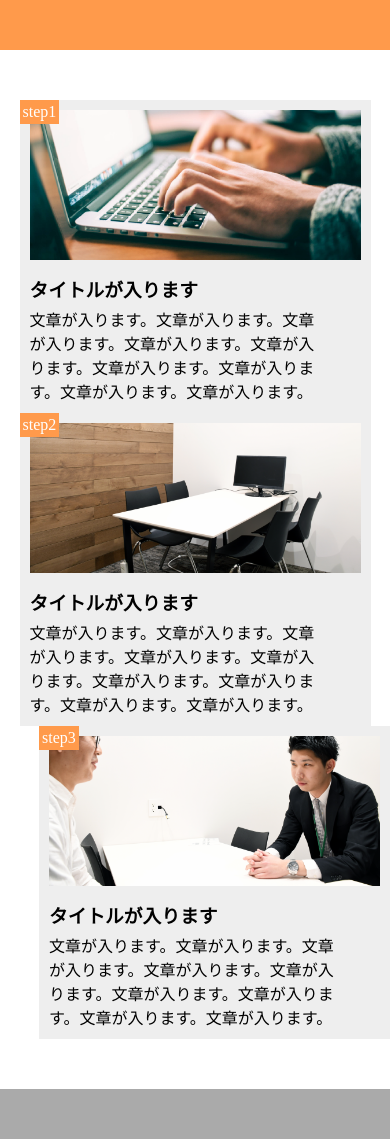
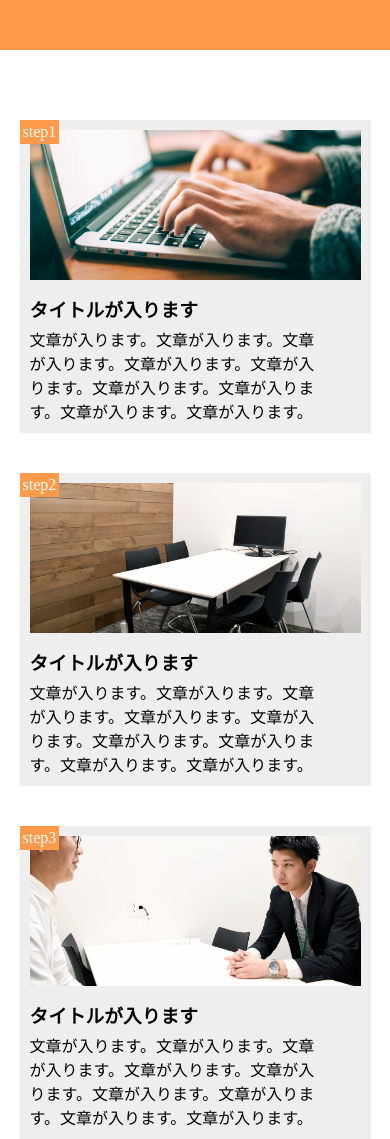
Before and after one commit to takahiroom/SINKADAI, a plain HTML site: page index.html in a window 390 px wide. Shown: the top 1139 px of the page. Drawn offline with Linux system fonts and the light colour scheme.

Commit message:
課題再提出

```diff
--- a/style.css
+++ b/style.css
@@ -21,10 +21,6 @@ main {
   padding: 10px;
   position: relative;
   background-color: #eee;
-}
-
-.step-box:last-child {
-  margin-right: 0;
 }
 
 .step-img1 {
@@ -79,7 +75,7 @@ footer {
 
   .step-box {
     width: 90%;
-    margin: 0 auto;
+    margin: 20px auto;
   }
 
   .step-img1 {
@@ -98,7 +94,7 @@ footer {
   }
 
   .title {
-    width: 90;
+    width: 90%;
   }
   .text {
     width: 90%;
```
